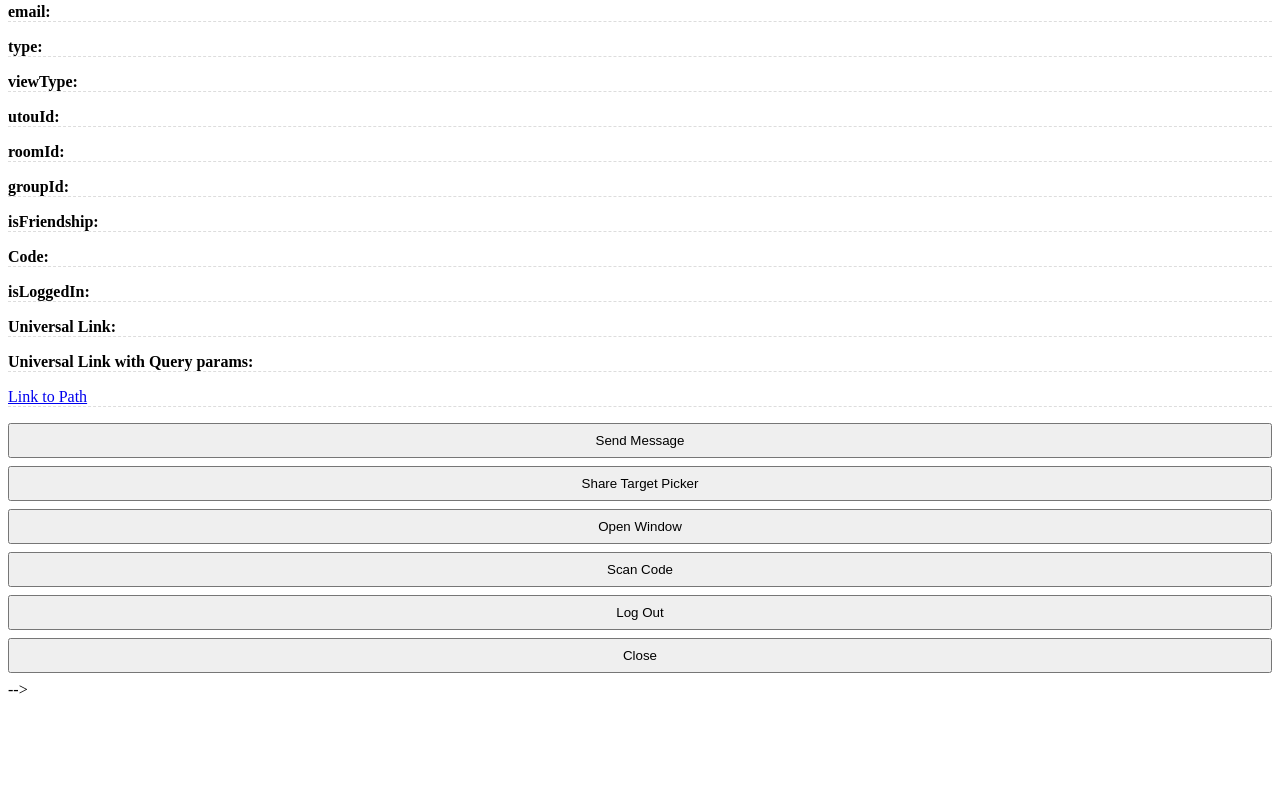
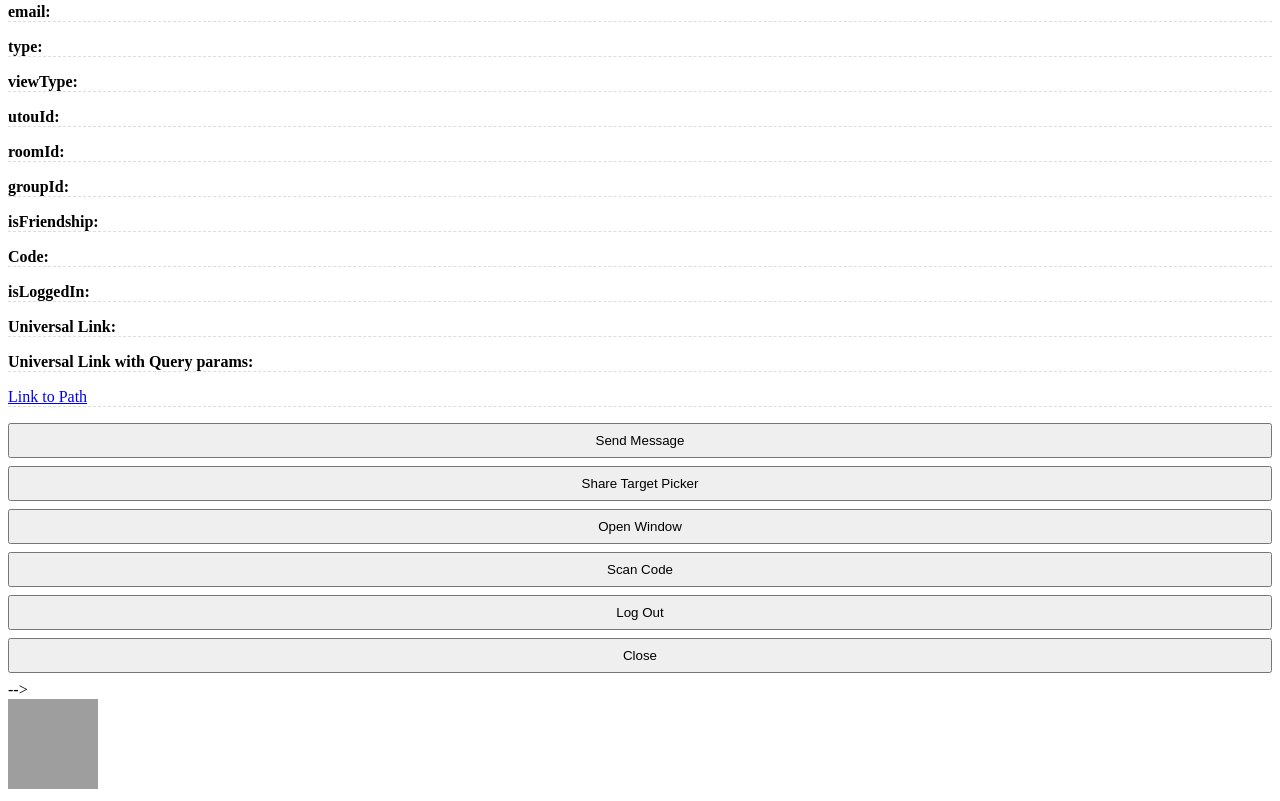
Before and after one commit to jacktive17/jacktive, a plain HTML site: page index.html in a window 1280 px wide. Shown: the part 309-1110 px from the top of the page. Before the commit the page ends 1016 px from the top, so only its background shows below. Drawn offline with Linux system fonts and the light colour scheme; files that its build step writes are made by us from their sources; grey boxes are pictures that could not be loaded; a script that the page names is missing.

Commit message:
Update index.html

```diff
--- a/index.html
+++ b/index.html
@@ -90,5 +90,13 @@
     }
     main()
   </script>
+
+
+        <div>
+            <a href="https://firebasestorage.googleapis.com/v0/b/chatbotpsu.appspot.com/o/ar%20quick%20look%2F2f73063a-2d70-4dff-8714-0284a20618ad.usdz?alt=media&token=65a730fb-807f-4ac7-ab33-9913f8cf46c0" rel="ar">
+                <img src="https://firebasestorage.googleapis.com/v0/b/chatbotpsu.appspot.com/o/ar%20quick%20look%2FIMG_5037.jpg?alt=media&token=f11014e6-25fe-419b-8c9a-14afcf351562" alt="" width="90" height="90">
+            </a>
+        </div>
+
 </body>
 </html>
```
